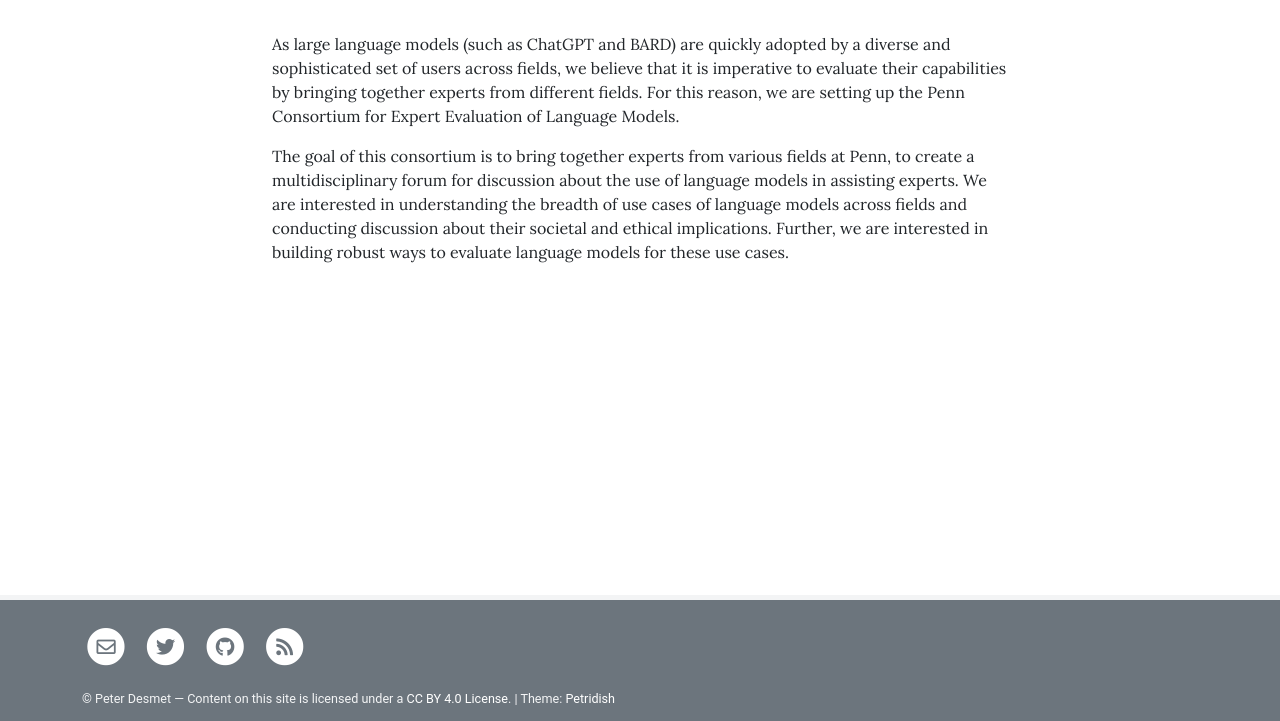
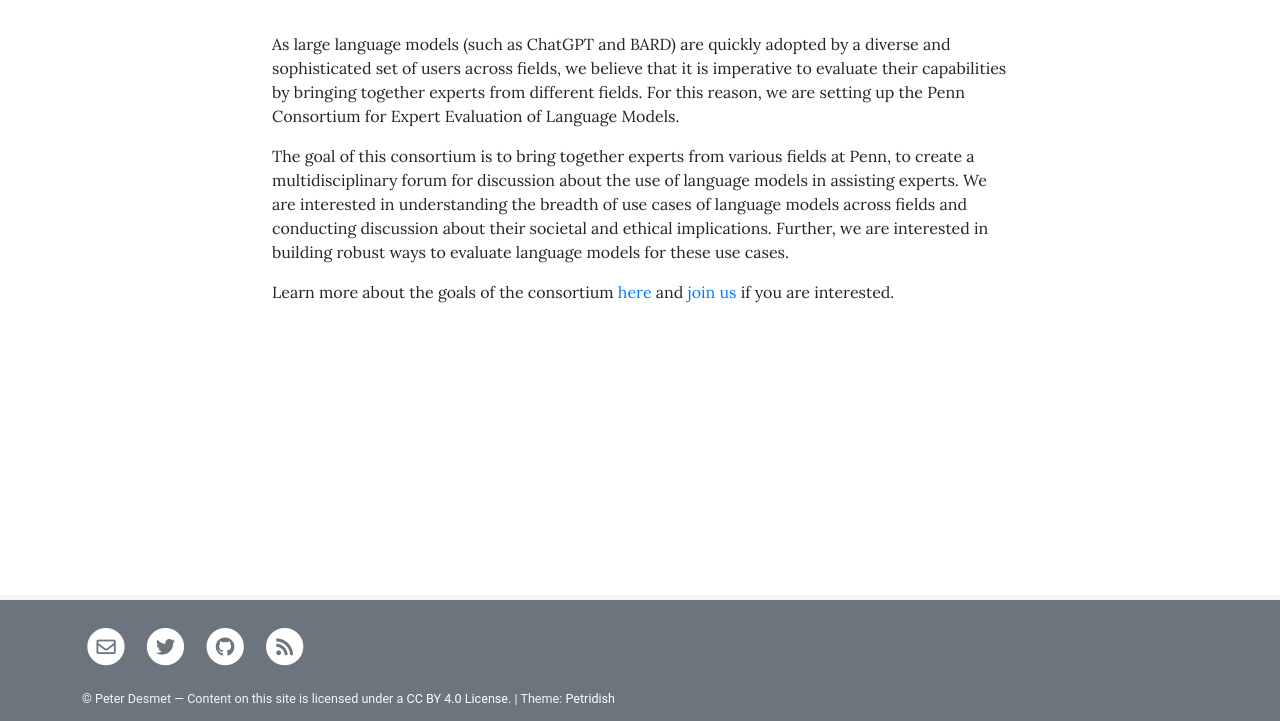
Before and after one commit to penncoeval/penncoeval, a Jekyll site: the page built from pages/home.md, in a window 1280 px wide. Shown: the part 308-1029 px from the top of the page. Built offline with Jekyll 4.4.1, drawn with Linux system fonts in a browser that asks for light colours.

Commit message:
Update home.md

```diff
--- a/pages/home.md
+++ b/pages/home.md
@@ -9,3 +9,5 @@ permalink: /
 As large language models (such as ChatGPT and BARD) are quickly adopted by a diverse and sophisticated set of users across fields, we believe that it is imperative to evaluate their capabilities by bringing together experts from different fields. For this reason, we are setting up the Penn Consortium for Expert Evaluation of Language Models.
 
 The goal of this consortium is to bring together experts from various fields at Penn, to create a multidisciplinary forum for discussion about the use of language models in assisting experts. We are interested in understanding the breadth of use cases of language models across fields and conducting discussion about their societal and ethical implications. Further, we are interested in building robust ways to evaluate language models for these use cases.
+
+Learn more about the goals of the consortium [here](about.md) and [join us](https://docs.google.com/forms/d/e/1FAIpQLSdahBIw5HtPgwP6lXQlnh_r8FaaKwsTmqnfkUIfeQ5qvZYN_Q/viewform?usp=sf_link) if you are interested.
```
